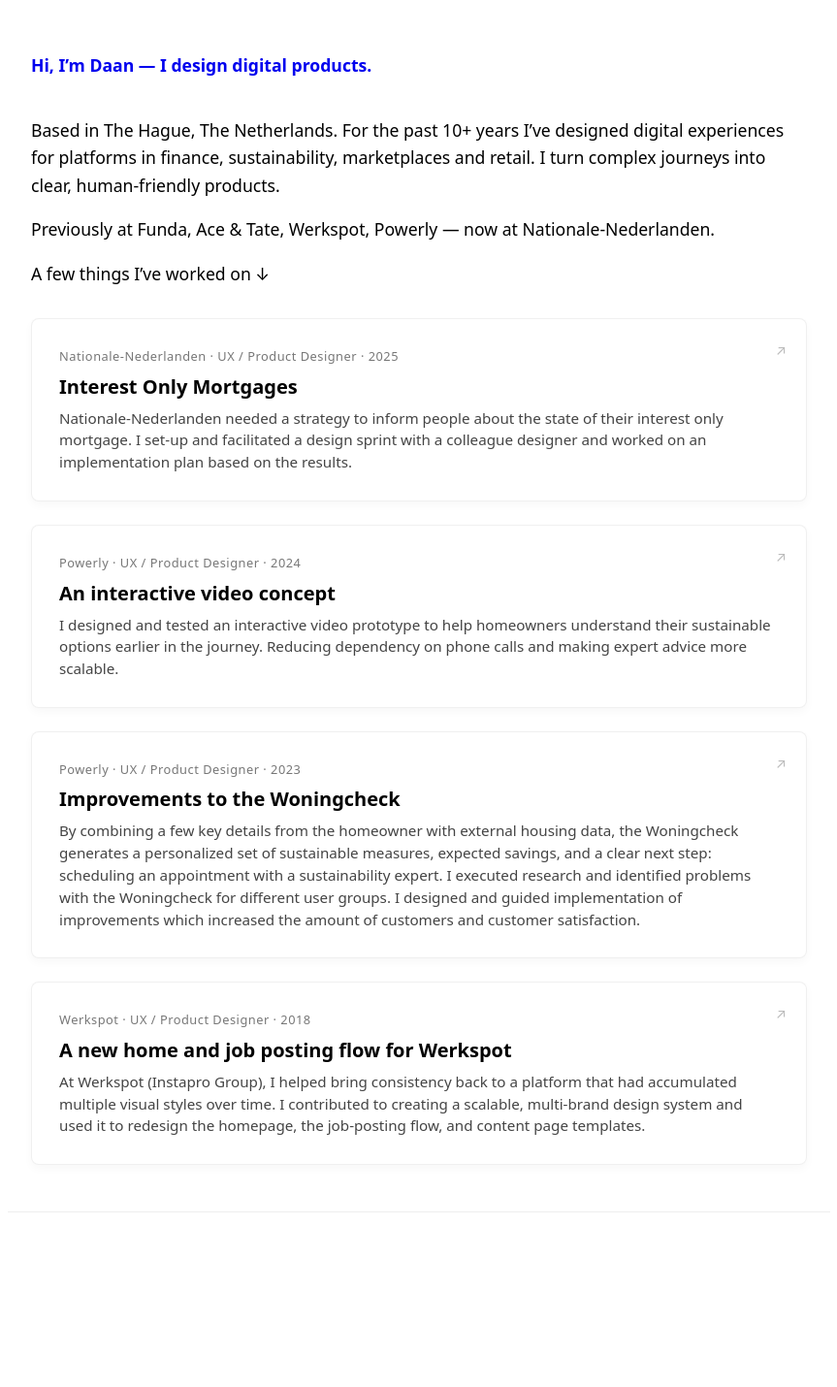
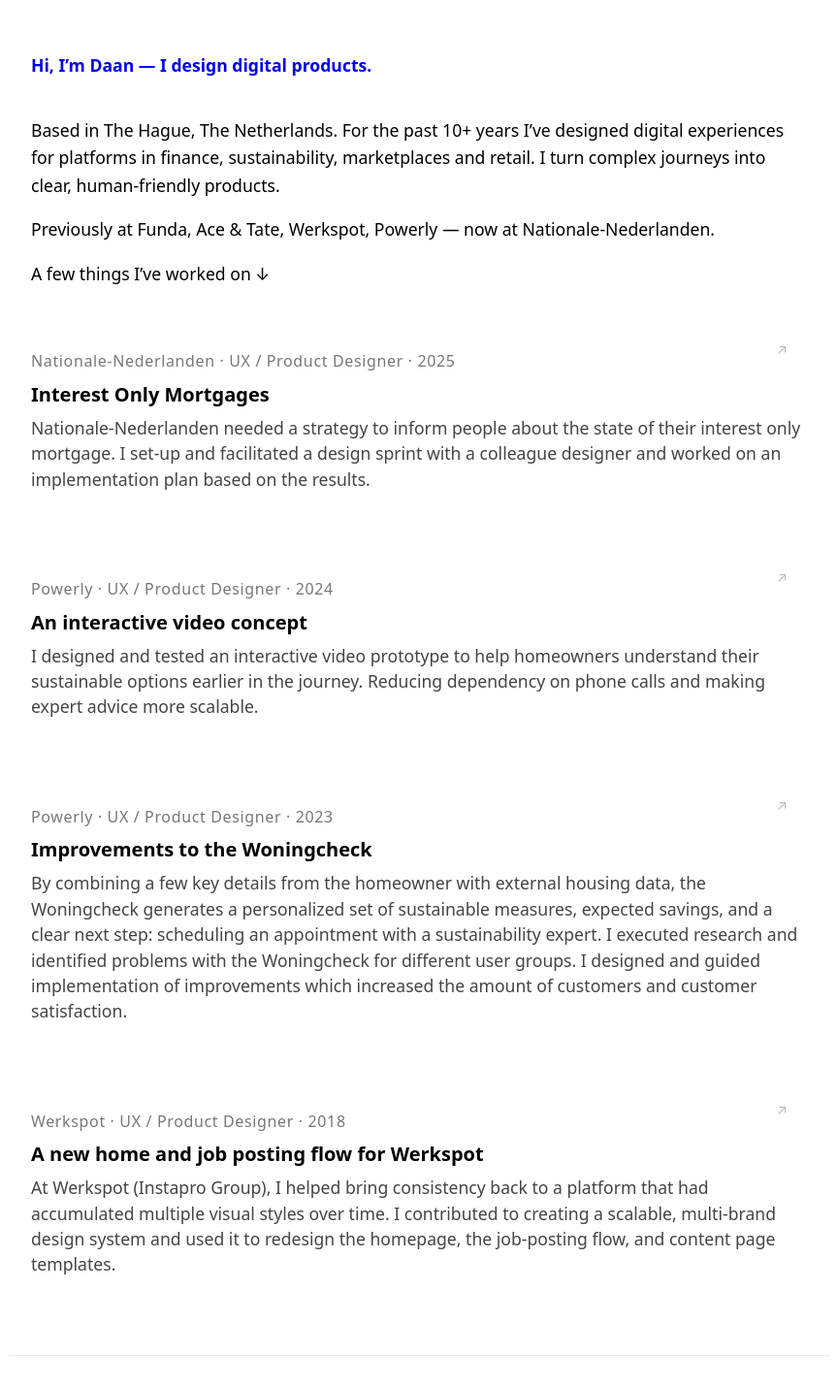
Before and after one commit to daansmulders/daans-portfolio, a Jekyll site: the page built from index.md, in a window 1280 px wide. Shown: the whole page at 97% size, without its empty margins (208-1071 px from the left). Built offline with Jekyll 4.4.1, drawn with Linux system fonts in a browser that asks for light colours; before the commit the page ends 1282 px from its top, so only the background shows below that.

Commit message:
Update to cards

```diff
--- a/assets/styles.css
+++ b/assets/styles.css
@@ -272,11 +272,11 @@
 /* Card styles */
 .case-card {
   display: block;
-  padding: 1.75rem;
+  padding: 2rem 0rem;
   border-radius: 8px;
   background: #fff;
-  border: 1px solid rgba(0, 0, 0, 0.06);
-  box-shadow: 0 4px 10px rgba(0, 0, 0, 0.03);
+  /* border: 1px solid rgba(0, 0, 0, 0.06);
+  box-shadow: 0 4px 10px rgba(0, 0, 0, 0.01); */
   text-decoration: none;
   color: inherit;
   transition:
@@ -290,15 +290,15 @@
 /* Hover + focus styling */
 .case-card:hover,
 .case-card:focus-visible {
-  transform: translateY(-1px);
-  box-shadow:
+  transform: translateY(-2px);
+  /* box-shadow:
     0 4px 10px rgba(0, 0, 0, 0.06),
     0 1px 4px rgba(0, 0, 0, 0.04);
-  border-color: rgba(0, 0, 0, 0.12);
+  border-color: rgba(0, 0, 0, 0.12); */
 }
 
 .case-card__meta {
-  font-size: 0.8rem;
+  font-size: 1rem;
   /* text-transform: uppercase; */
   letter-spacing: 0.04em;
   color: #777;
@@ -313,7 +313,7 @@
 
 .case-card__summary {
   margin: 0;
-  font-size: 0.95rem;
+  font-size: 1.1rem;
   line-height: 1.5;
   color: #444;
 }
```
